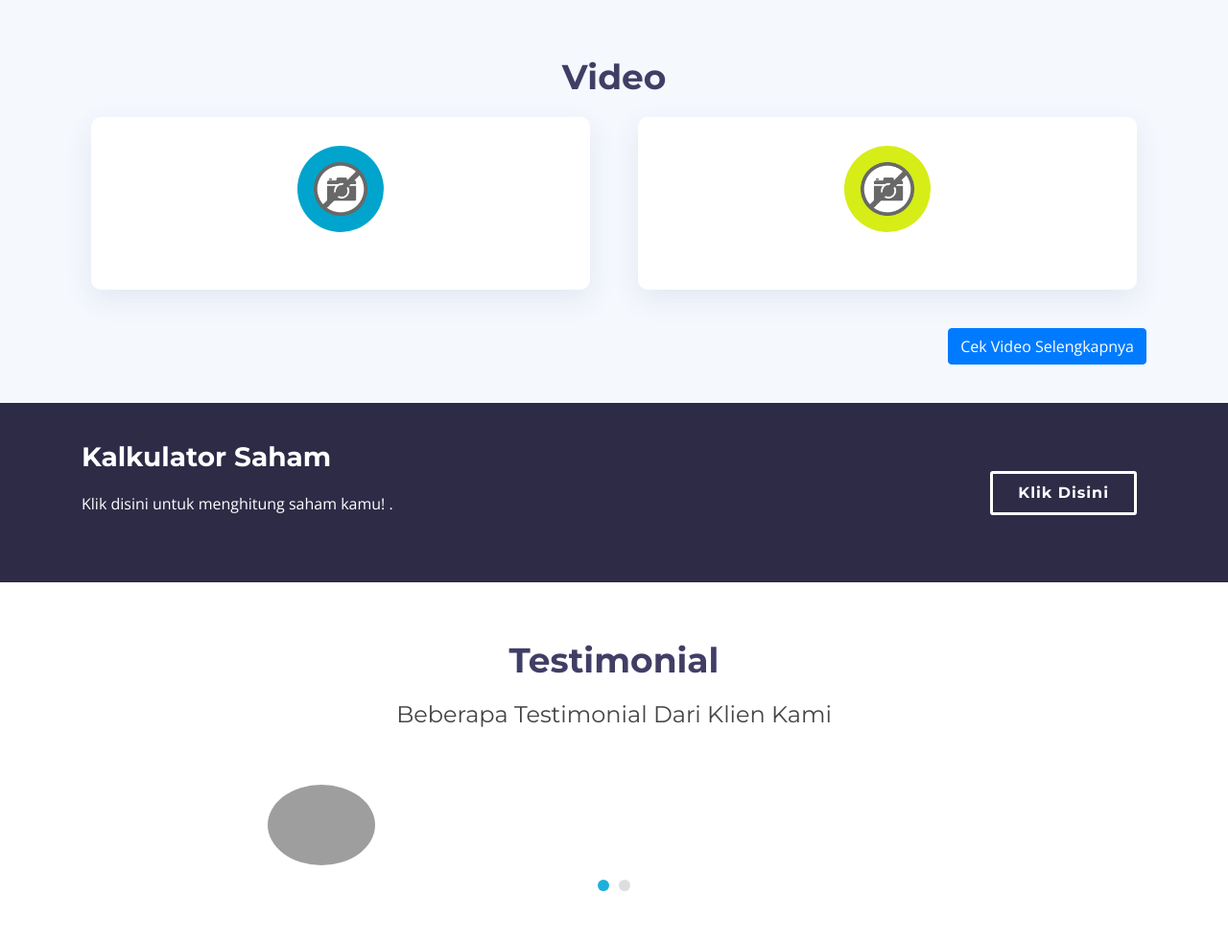
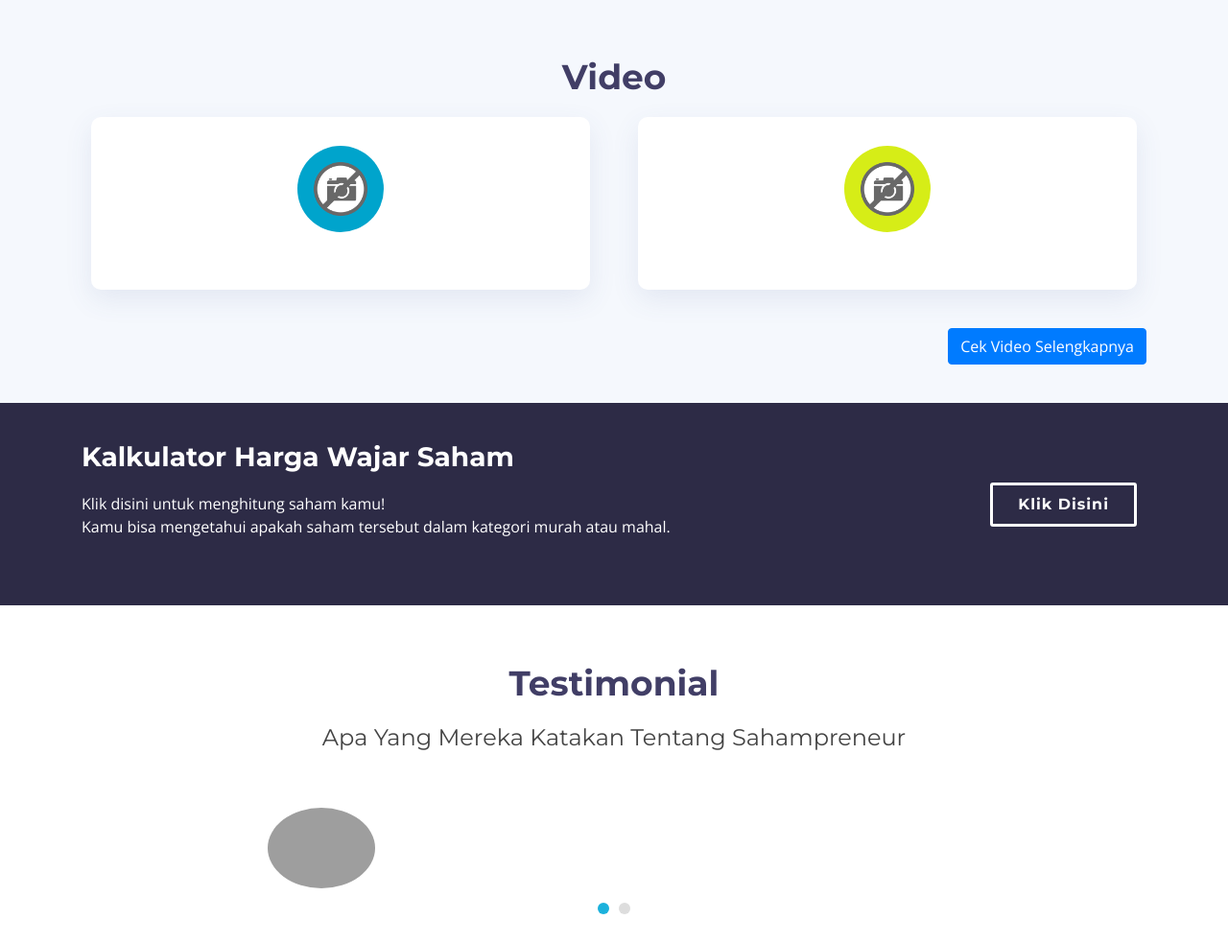
Before and after one commit to irsanmansyur/sahampreneur, a CodeIgniter app: page /database/ in a window 1280 px wide. Shown: the part 2179-3162 px from the top of the page at 96% size. Run offline with CodeIgniter, Linux system fonts and the light colour scheme; data comes from the database, SQL or seed files in the repository; data that the repository does not hold is empty; some libraries are stand-ins or nearby versions; some web fonts are replaced; grey boxes are pictures that could not be loaded.

Commit message:
fix error

```diff
--- a/themes/public/rapid/components/header.php
+++ b/themes/public/rapid/components/header.php
@@ -14,7 +14,7 @@
         <li class="active"><a href="<?= base_url(); ?>">Beranda</a></li>
         <?php if (current_url() != base_url()) : ?>
           <li><a href="<?= base_url(); ?>#about">Tentang Kami</a></li>
-          <li class="drop-down"><a href="#fitur">Fitur Premium</a>
+          <li class="drop-down"><a href="#fitur">Video & Kalkulator</a>
             <ul>
               <li><a href="<?= base_url("video"); ?>">Video</a></li>
               <li><a href="<?= base_url("kalkulator"); ?>">Kalkulator</a></li>
@@ -33,10 +33,10 @@
           <?php endif; ?>
         <?php else :; ?>
           <li><a href="#about">Tentang Kami</a></li>
-          <li class="drop-down"><a href="#fitur">Fitur Premium</a>
+          <li class="drop-down"><a href="#fitur">Video & Kalkulator</a>
             <ul>
               <li><a href="<?= base_url("video"); ?>">Video</a></li>
-              <li><a href="<?= base_url("kalkulator"); ?>">Kalkulator</a></li>
+              <li><a href="<?= base_url("kalkulator"); ?>">Kalkulator Harga Wajar Saham</a></li>
             </ul>
           </li>
           <li><a href="#team">Tim</a></li>
--- a/themes/public/rapid/components/section/testimonials.php
+++ b/themes/public/rapid/components/section/testimonials.php
@@ -6,7 +6,7 @@
 
       <header class="section-header">
         <h3>Testimonial</h3>
-        <h4 class="text-center">Beberapa Testimonial Dari Klien Kami </h4>
+        <h4 class="text-center">Apa Yang Mereka Katakan Tentang Sahampreneur </h4>
       </header>
 
       <div class="row justify-content-center">
--- a/themes/public/rapid/pages/auth/register.php
+++ b/themes/public/rapid/pages/auth/register.php
@@ -30,11 +30,11 @@
         <div class="form-group " style=" margin-bottom: 25px;">
           <div class="row">
             <div class="col-6">
-              <input type="text" style="width:100%;margin-bottom :3px" name="nama_depan" placeholder="First Name" value="<?= set_value("nama_depan"); ?>" class="form-control">
+              <input type="text" style="width:100%;margin-bottom :3px" name="nama_depan" placeholder="Nama Depan" value="<?= set_value("nama_depan"); ?>" class="form-control">
               <?= form_error("nama_depan", "<div class='text-danger'>", "</div>"); ?>
             </div>
             <div class="col-6">
-              <input type="text" style="width:100%;margin-bottom :3px" value="<?= set_value("nama_belakan"); ?>" name="nama_belakan" placeholder="Last Name" class="form-control">
+              <input type="text" style="width:100%;margin-bottom :3px" value="<?= set_value("nama_belakan"); ?>" name="nama_belakan" placeholder="Nama Belakan" class="form-control">
               <?= form_error("nama_belakan", "<div class='text-danger'>", "</div>"); ?>
             </div>
           </div>
--- a/themes/public/rapid/pages/home/index.php
+++ b/themes/public/rapid/pages/home/index.php
@@ -52,8 +52,9 @@
       <div class="container">
         <div class="row">
           <div class="col-lg-9 text-center text-lg-left">
-            <h3 class="cta-title">Kalkulator Saham</h3>
-            <p class="cta-text">Klik disini untuk menghitung saham kamu! .</p>
+            <h3 class="cta-title">Kalkulator Harga Wajar Saham</h3>
+            <p class="cta-text">Klik disini untuk menghitung saham kamu!<br>
+              Kamu bisa mengetahui apakah saham tersebut dalam kategori murah atau mahal.</p>
           </div>
           <div class="col-lg-3 cta-btn-container text-center">
             <a class="cta-btn align-middle" href="<?= base_url("kalkulator"); ?>">Klik Disini</a>
```
Also changed, not shown: themes/admin/azzara/pages/auth/login.php (+5 -5 lines).
